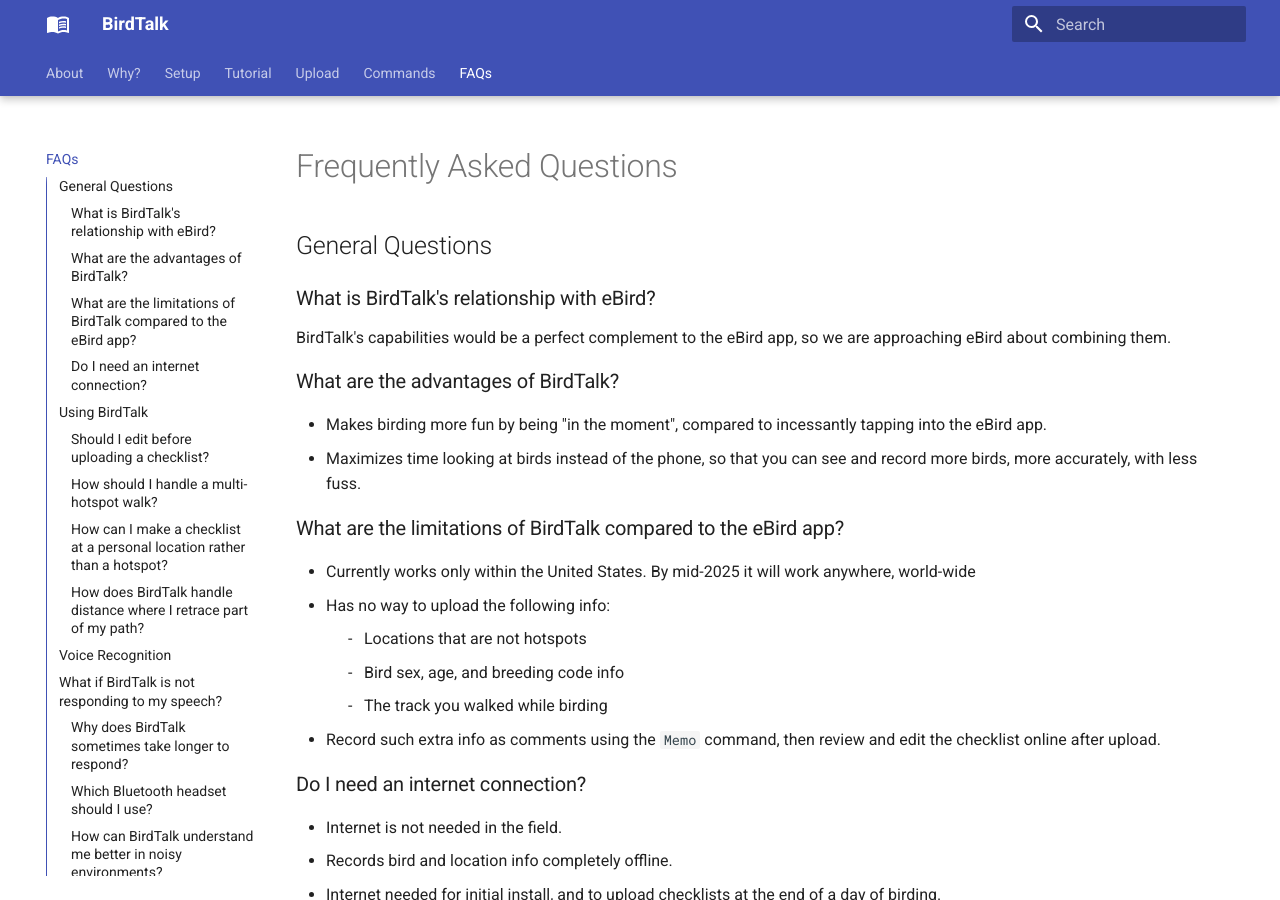
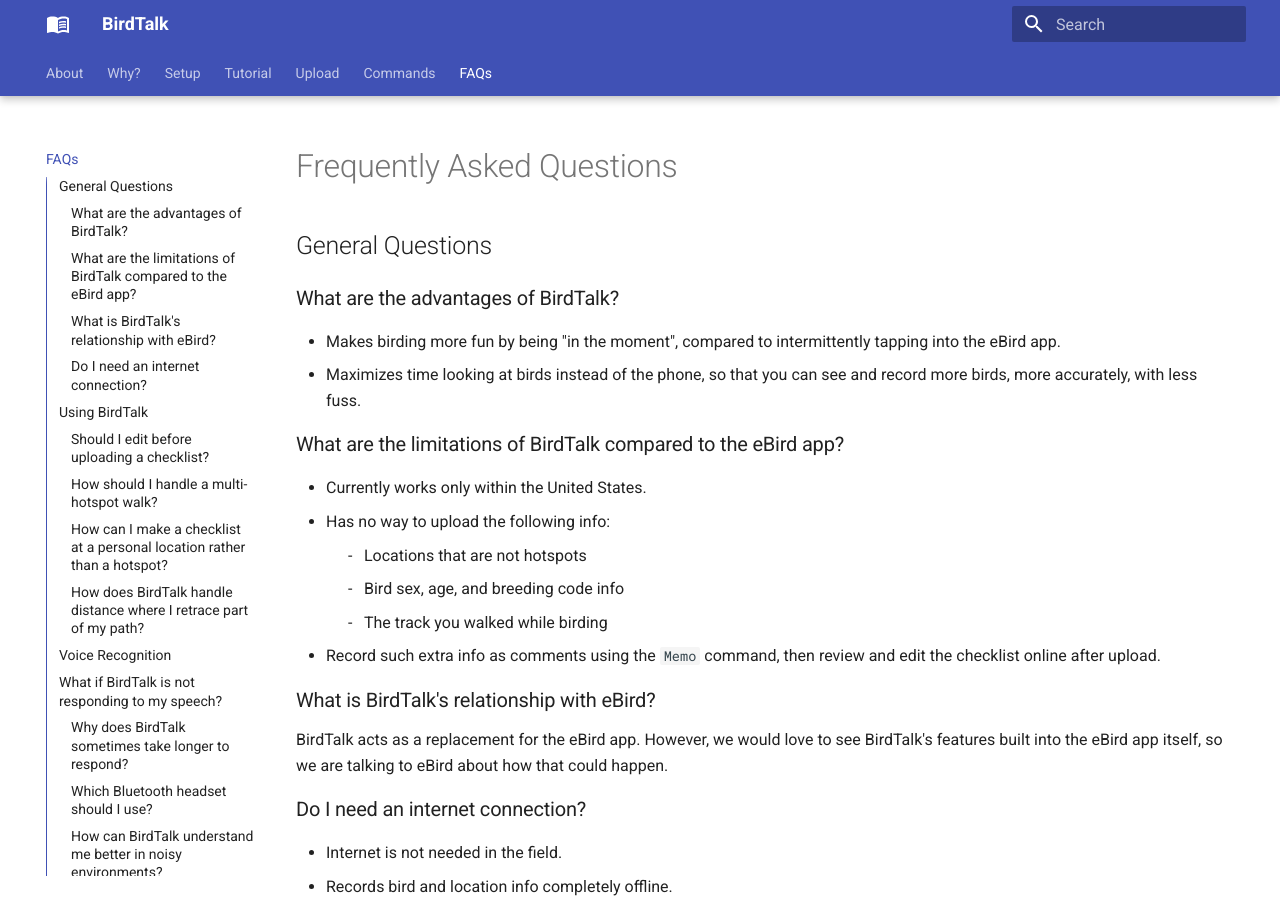
Before and after one commit to johncallender/birdtalk-docs, an MkDocs documentation site: the page built from docs/faq.md, in a window 1280 px wide and 900 px high. Built offline with MkDocs 1.6.1 and Material for MkDocs 9.7.7, drawn with Linux system fonts in a browser that asks for light colours; some of the changed text lies outside the part shown.

```diff
--- a/docs/faq.md
+++ b/docs/faq.md
@@ -2,23 +2,23 @@
 
 ## General Questions
 
-### What is BirdTalk's relationship with eBird?
-
-BirdTalk's capabilities would be a perfect complement to the eBird app, so we are approaching eBird about combining them.
-
 ### What are the advantages of BirdTalk?
 
-- Makes birding more fun by being "in the moment", compared to incessantly tapping into the eBird app.
+- Makes birding more fun by being "in the moment", compared to intermittently tapping into the eBird app.
 - Maximizes time looking at birds instead of the phone, so that you can see and record more birds, more accurately, with less fuss.
 
 ### What are the limitations of BirdTalk compared to the eBird app?
 
-- Currently works only within the United States.  By mid-2025 it will work anywhere, world-wide
+- Currently works only within the United States.
 - Has no way to upload the following info:
     - Locations that are not hotspots
     - Bird sex, age, and breeding code info
     - The track you walked while birding
 - Record such extra info as comments using the `Memo` command, then review and edit the checklist online after upload.
+
+### What is BirdTalk's relationship with eBird?
+
+BirdTalk acts as a replacement for the eBird app.  However, we would love to see BirdTalk's features built into the eBird app itself, so we are talking to eBird about how that could happen.
 
 ### Do I need an internet connection?
 
```
Also changed, not shown: other parts of docs/faq.md (+1 -0 lines), docs/installation/requirements-and-setup.md (+3 -2 lines).
